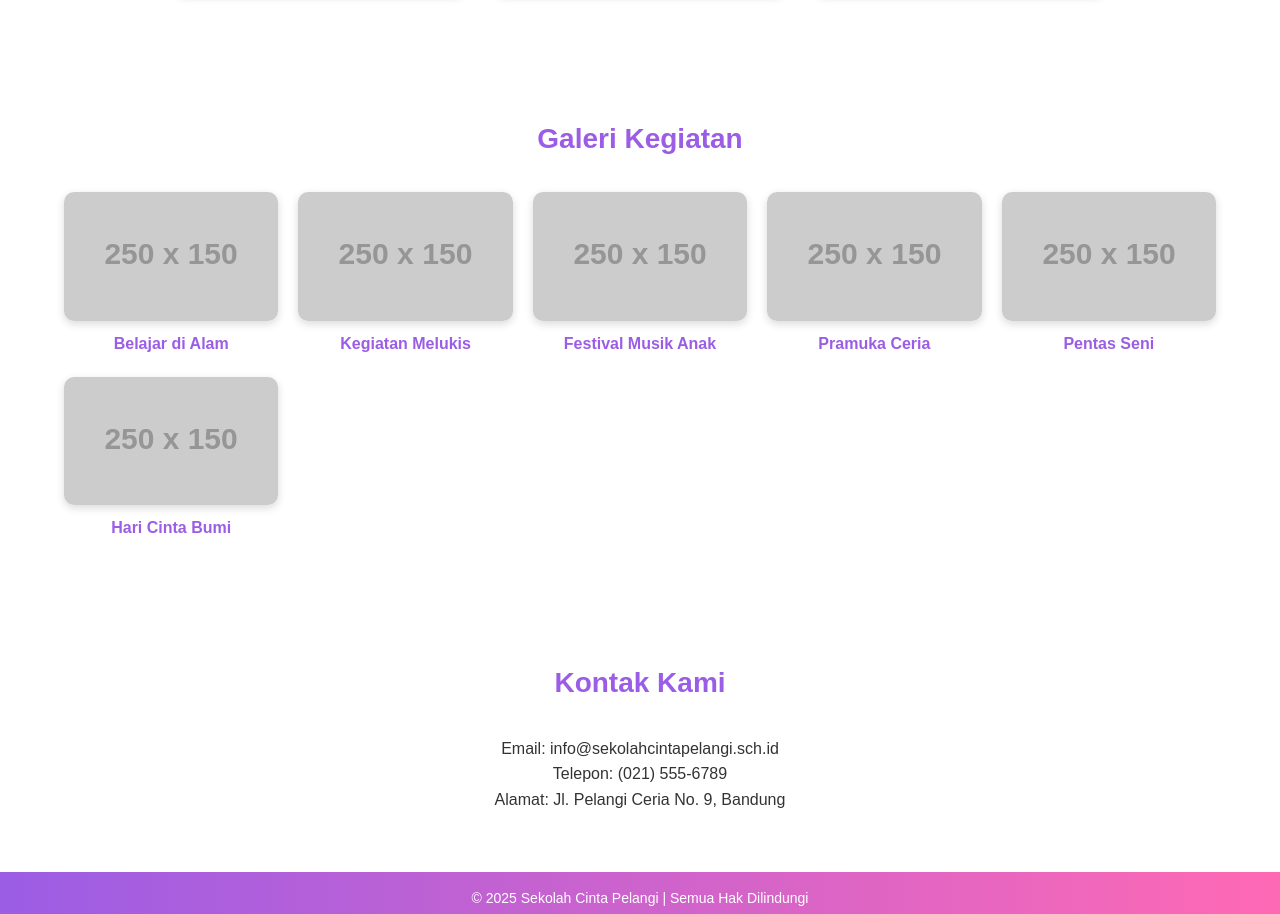
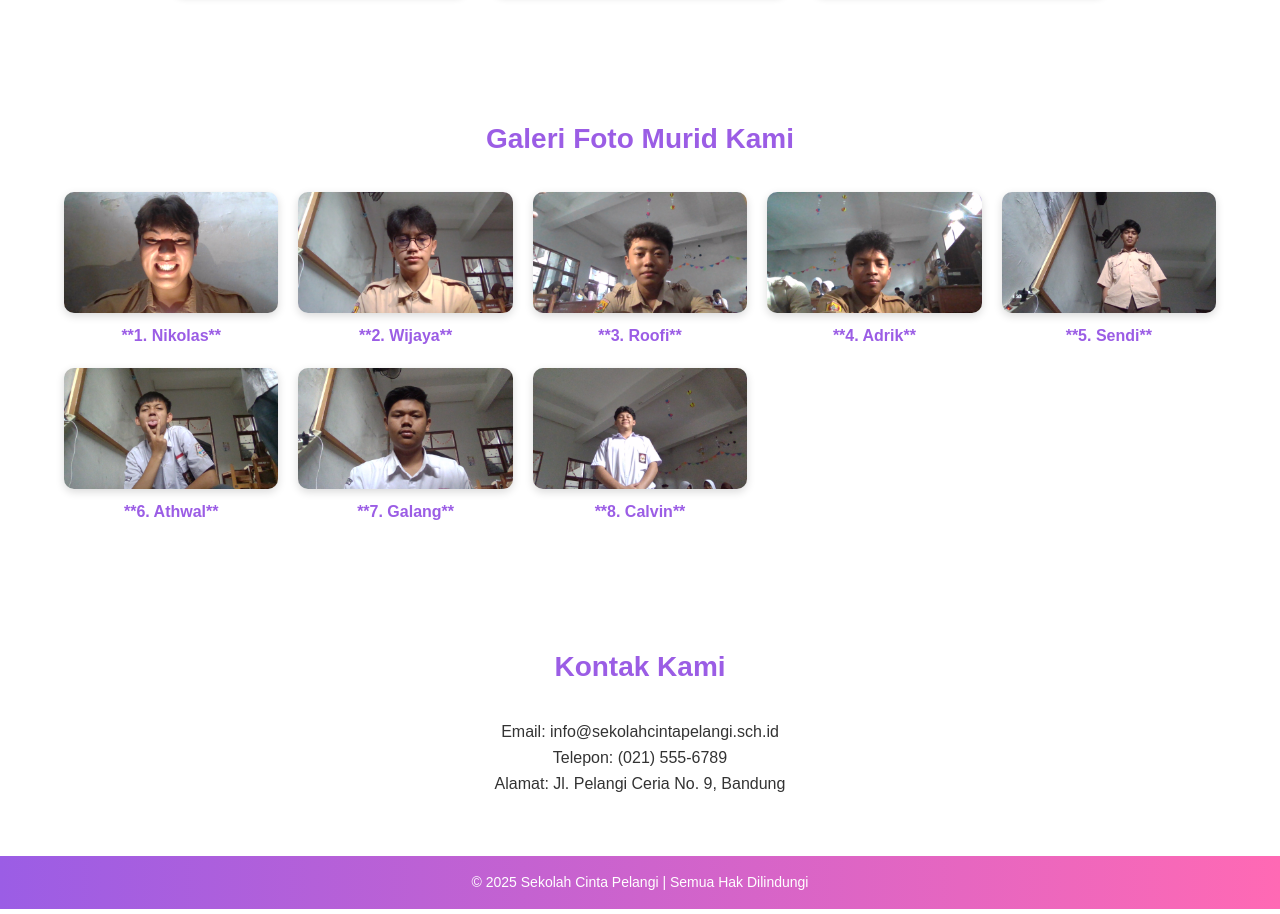
Before and after one commit to ibrahimovic-uv/Tugas2_barisan_LAKI-Kiri-NIKOLAS, a plain HTML site: page index.html in a window 1280 px wide. Shown: the part 1096-2010 px from the top of the page. Drawn offline with Linux system fonts and the light colour scheme; placeholder pictures from the web are drawn by us.

Commit message:
change 2

```diff
--- a/index.html
+++ b/index.html
@@ -1,11 +1,11 @@
 <html lang="id">
-  <meta charset="UTF-8">
-  <meta name="viewport" content="width=device-width, initial-scale=1.0">
-  <title>Sekolah Cinta Pelangi</title>
-  <link rel="stylesheet" href="style.css">
-</head>
+  <head>
+    <meta charset="UTF-8">
+    <meta name="viewport" content="width=device-width, initial-scale=1.0">
+    <title>Sekolah Cinta Pelangi</title>
+    <link rel="stylesheet" href="style.css">
+  </head>
 <body>
-  <!-- Header -->
   <header>
     <div class="container">
       <h1>Sekolah Cinta Pelangi</h1>
@@ -21,7 +21,6 @@
     </div>
   </header>
 
-  <!-- Hero Section -->
   <section id="home" class="hero">
     <div class="hero-content">
       <h2>Selamat Datang di Sekolah Cinta Pelangi</h2>
@@ -30,7 +29,6 @@
     </div>
   </section>
 
-  <!-- About Section -->
   <section id="about" class="about">
     <div class="container">
       <h2>Tentang Kami</h2>
@@ -38,7 +36,6 @@
     </div>
   </section>
 
-  <!-- Programs Section -->
   <section id="programs" class="programs">
     <div class="container">
       <h2>Program Unggulan</h2>
@@ -59,40 +56,46 @@
     </div>
   </section>
 
-  <!-- Gallery Section -->
   <section id="gallery" class="gallery">
     <div class="container">
-      <h2>Galeri Kegiatan</h2>
+      <h2>Galeri Foto Murid Kami</h2>
       <div class="gallery-grid">
         <div class="photo">
-          <img src="https://via.placeholder.com/250x150" alt="Kegiatan 1">
-          <p>Belajar di Alam</p>
+          <img src="IMG_20251112_105711.jpg" alt="Foto Nikolas">
+          <p>**1. Nikolas**</p>
         </div>
         <div class="photo">
-          <img src="https://via.placeholder.com/250x150" alt="Kegiatan 2">
-          <p>Kegiatan Melukis</p>
+          <img src="IMG_20251112_105744.jpg" alt="Foto Wijaya">
+          <p>**2. Wijaya**</p>
         </div>
         <div class="photo">
-          <img src="https://via.placeholder.com/250x150" alt="Kegiatan 3">
-          <p>Festival Musik Anak</p>
+          <img src="IMG_20251112_105756.jpg" alt="Foto Roofi">
+          <p>**3. Roofi**</p>
         </div>
         <div class="photo">
-          <img src="https://via.placeholder.com/250x150" alt="Kegiatan 4">
-          <p>Pramuka Ceria</p>
+          <img src="IMG_20251112_105814.jpg" alt="Foto Adrik">
+          <p>**4. Adrik**</p>
         </div>
         <div class="photo">
-          <img src="https://via.placeholder.com/250x150" alt="Kegiatan 5">
-          <p>Pentas Seni</p>
+          <img src="IMG_20251112_105922.jpg" alt="Foto Sendi">
+          <p>**5. Sendi**</p>
         </div>
         <div class="photo">
-          <img src="https://via.placeholder.com/250x150" alt="Kegiatan 6">
-          <p>Hari Cinta Bumi</p>
+          <img src="IMG_20251112_110001.jpg" alt="Foto Athwal">
+          <p>**6. Athwal**</p>
+        </div>
+        <div class="photo">
+          <img src="IMG_20251112_110009.jpg" alt="Foto Galang">
+          <p>**7. Galang**</p>
+        </div>
+        <div class="photo">
+          <img src="IMG_20251112_110045.jpg" alt="Foto Calvin">
+          <p>**8. Calvin**</p>
         </div>
       </div>
     </div>
   </section>
 
-  <!-- Contact Section -->
   <section id="contact" class="contact">
     <div class="container">
       <h2>Kontak Kami</h2>
@@ -102,7 +105,6 @@
     </div>
   </section>
 
-  <!-- Footer -->
   <footer>
     <p>&copy; 2025 Sekolah Cinta Pelangi | Semua Hak Dilindungi</p>
   </footer>
```
